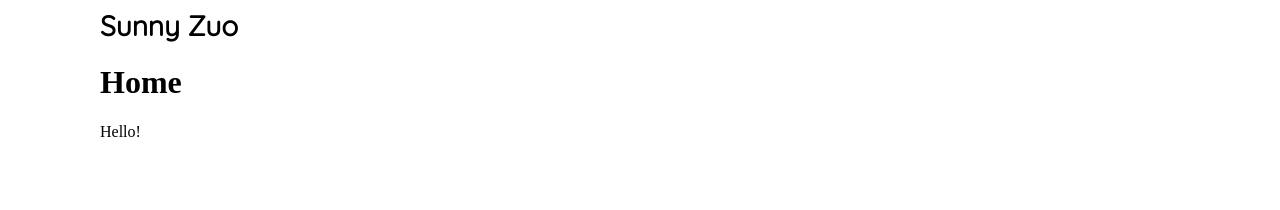
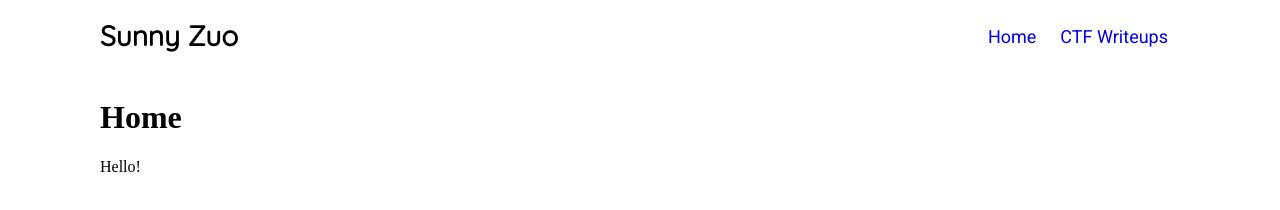
Before and after one commit to sunny-zuo/portfolio, a Gatsby site: page / in a window 1280 px wide. Built offline with nearby package versions, Linux system fonts and the light colour scheme; Gatsby itself is replaced by a stand-in of ours.

Commit message:
feat: added navbar

```diff
--- a/src/components/layout.css
+++ b/src/components/layout.css
@@ -1,3 +1,6 @@
+@import url('https://fonts.googleapis.com/css?family=Quicksand');
+@import url('https://fonts.googleapis.com/css?family=Roboto');
+
 div {
     max-width: 1080px;
     margin: auto;
--- a/src/components/logo.css
+++ b/src/components/logo.css
@@ -1,11 +1,10 @@
-@import url('https://fonts.googleapis.com/css?family=Quicksand');
-
 span {
     color: black;
     font-size: 28px;
     z-index: 2;
     font-family: 'Quicksand', serif;
     font-weight: 700;
+    display: inline;
 }
 
 a {
--- /dev/null
+++ b/src/components/navbar.css
@@ -0,0 +1,27 @@
+.navBar {
+    top: 0;
+    left: 0;
+    padding: 10px 0px;
+    max-width: 1080px;
+    height: 50px;
+    z-index: 10;
+}
+
+ul {
+    list-style: none;
+    float: right;
+    margin: 0;
+    padding: 0;
+}
+
+li {
+    display: inline-block;
+    font-size: 18px;
+    padding: 10px 12px;
+    margin-top: -2px;
+    font-family: 'Roboto', serif;
+}
+
+li:hover {
+    background: #E8E8E8;
+}
--- a/src/components/navbar.js
+++ b/src/components/navbar.js
@@ -1,11 +1,20 @@
 import React from "react"
 import Logo from "./logo"
 import { Link } from "gatsby"
+import "./navbar.css"
 
 export default function Navbar() {
     return (
-        <div>
+        <div className="navBar">
             <Link to="/"><Logo /></Link>
+            <ul>
+                <MenuItem to="/">Home</MenuItem>
+                <MenuItem to="/ctf-writeups">CTF Writeups</MenuItem>
+            </ul>
         </div>
     )
 }
+
+const MenuItem = props => (
+    <Link to={props.to}><li>{props.children}</li></Link>
+)
```
